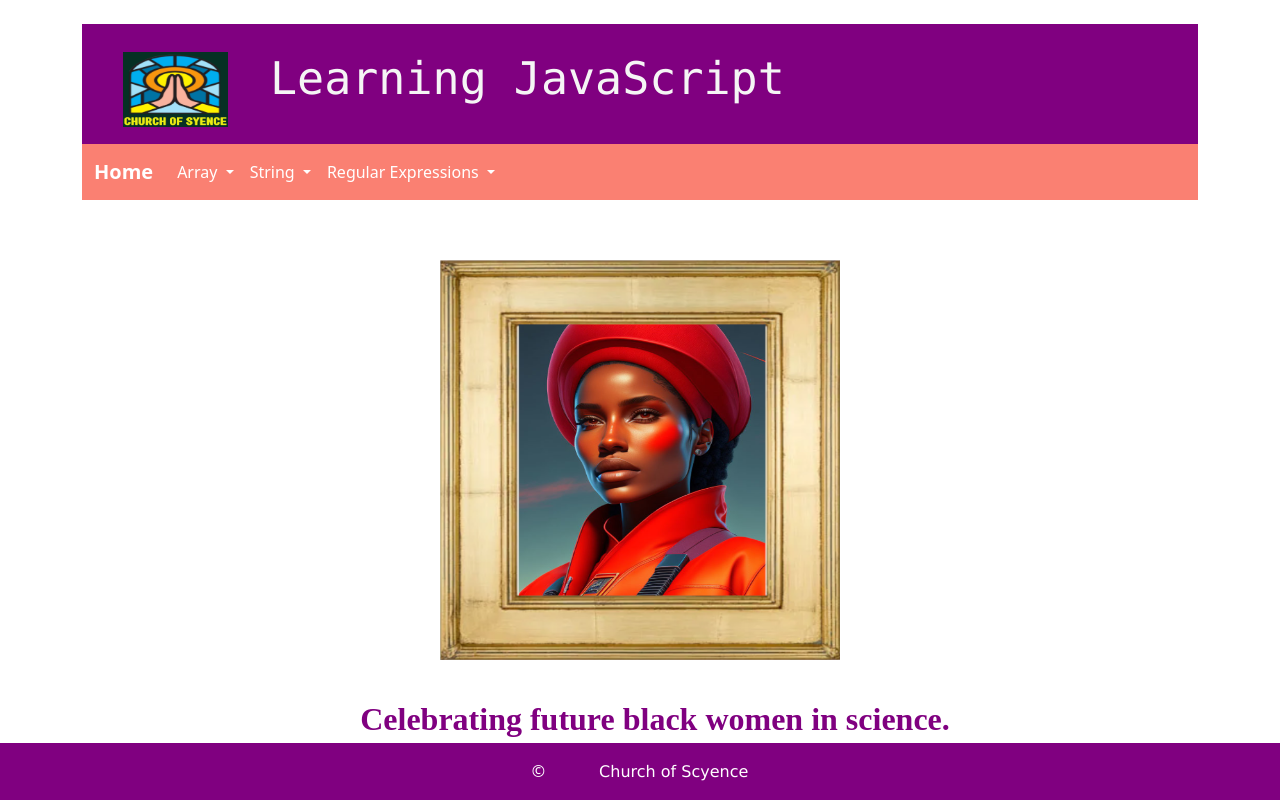
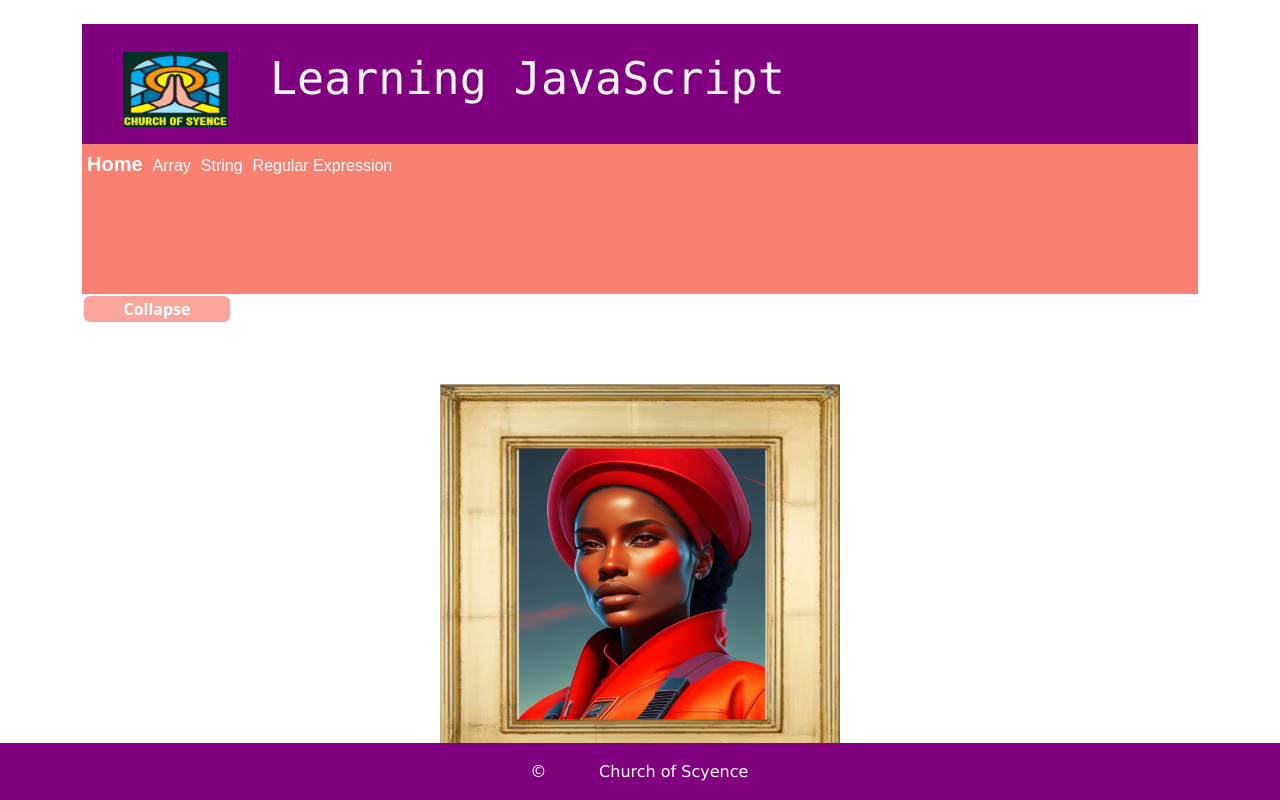
Before and after one commit to johnnycowboy3033/software-learning-js, an Angular app: page / in a window 1280 px wide. Shown: the top 800 px of the page. Built offline with nearby package versions, Linux system fonts and the light colour scheme.

Commit message:
Bread Crumb Navigation

```diff
--- a/src/app/components/navbar/navbar.component.css
+++ b/src/app/components/navbar/navbar.component.css
@@ -27,3 +27,36 @@
     margin-left: .5em;
   }
 }
+
+#MenuSelect{
+  border-radius: 8px;
+  background-color:#fba69c;
+  border: 2px solid ghostwhite;
+  font-size: 16px;
+  width: 150px;
+  color:white;
+}
+
+ .beadCrumb{
+  background: none!important;
+  border: none;
+  padding: 5px !important;
+  /*optional*/
+  font-family: arial, sans-serif;
+  /*input has OS specific font-family*/
+  color: white;
+  cursor: pointer;
+}
+
+table{
+    margin-left: 30px;
+}
+
+ .hidden{
+     display:none;
+ }
+
+a {
+    margin: 10px;
+    color:white;
+}
--- a/src/app/components/navbar/navbar.component.html
+++ b/src/app/components/navbar/navbar.component.html
@@ -1,4 +1,49 @@
-<nav class="navbar navbar-expand-lg navbar-dark" style="background-color: salmon;">
+<div *ngIf="showBreadCrumbs; else elseBlock">
+  <div style="background-color: salmon; height:150px">
+
+    <button [ngClass]="[home]"  (click)="ListMenu({ 'Name':'Home'} )"  >Home</button>
+
+    <button [ngClass]="[mainArray]" (click)="ListMenu({ 'Name':'Array'} )"  >Array</button>
+    <button [ngClass]="[mainString]" (click)="ListMenu({ 'Name':'String'} )"  >String</button>
+    <button [ngClass]="[mainRegExpr]" (click)="ListMenu({ 'Name':'Regular Expression'} )"  >Regular Expression</button>
+
+    <button [ngClass]="[arrayMethodCalls]" (click)="ListMenu({ 'Name':'Array Method Calls'} )"  >Array -> Method Calls</button>
+    <button [ngClass]="[arrayDataStructures]" (click)="ListMenu({ 'Name':'Array Data Structures'} )"  >Data Structures</button>
+    <button [ngClass]="[arrayFunctionCalls]" (click)="ListMenu({ 'Name':'Array Function Calls'} )"  >Function Calls</button>
+
+    <div *ngIf="showArrayMethodCalls; else elseBlockArrayMethodCalls">
+      <table>
+
+        <tr>
+          <td><a class="dropdown-item" href="Array/Concatenate">Concatenate</a></td>
+          <td><a class="dropdown-item" href="Array/Copy_Within">Copy Within</a></td>
+          <td><a class="dropdown-item" href="Array/Fill">Fill</a></td>
+          <td><a class="dropdown-item" href="Array/Includes">Includes</a></td>
+          <td><a class="dropdown-item" href="Array/Index_Of">Index Of</a></td>
+          <td><a class="dropdown-item" href="Array/IsArray">Is Array</a></td>
+          <td><a class="dropdown-item" href="Array/Join">Join</a></td>
+          <td><a class="dropdown-item" href="Array/Last_Index_Of">Last Index Of</a></td>
+          <td><a class="dropdown-item" href="Array/Reverse">Reverse</a></td>
+          <td><a class="dropdown-item" href="Array/Slice">Slice</a></td>
+          <td><a class="dropdown-item" href="Array/Splice">Splice</a></td>
+          <td><a class="dropdown-item" href="Array/To_String">To String</a></td>
+          <td><a class="dropdown-item" href="Array/Value_Of">Value Of</a></td>
+          <td></td>
+          <td></td>
+        </tr>
+      </table>
+    </div>
+    <div>
+      <ng-template #elseBlockArrayMethodCalls>
+      </ng-template>
+    </div>
+
+  </div>
+</div>
+<div>
+  <ng-template #elseBlock>
+
+    <nav class="navbar navbar-expand-lg navbar-dark" style="background-color: salmon; height:75px">
       <div class="container-fluid">
         <a class="navbar-brand fw-bold" href="#">Home</a>
         <button class="navbar-toggler" type="button" data-bs-toggle="collapse" data-bs-target="#navbarSupportedContent" aria-controls="navbarSupportedContent" aria-expanded="false" aria-label="Toggle navigation">
@@ -262,3 +307,9 @@
         </div>
       </div>
     </nav>
+
+
+  </ng-template>
+</div>
+
+<button id="MenuSelect" (click)="changeMenu()" > <b>{{buttonLabel}} </b> </button>
--- a/src/app/components/navbar/navbar.component.ts
+++ b/src/app/components/navbar/navbar.component.ts
@@ -7,4 +7,77 @@ import { Component } from '@angular/core';
 })
 export class NavbarComponent {
 
+  showBreadCrumbs:boolean = true;
+  buttonLabel:string = "Collapse";
+
+  changeMenu(){
+    //Toggle button label between Collapse and Expand
+    this.showBreadCrumbs = !this.showBreadCrumbs;
+
+    if(this.showBreadCrumbs){
+      this.buttonLabel = "Collapse";
+    }else{
+      this.buttonLabel = "Expand";
+
+    }
+  };
+
+  home:string= "fs-5 fw-bold beadCrumb";
+
+  mainArray:string = "beadCrumb";
+  mainString:string = "beadCrumb";
+  mainRegExpr:string = "beadCrumb";
+
+  showMain(){
+    this.mainArray = "beadCrumb";
+    this.mainString = "beadCrumb";
+    this.mainRegExpr =  "beadCrumb";
+  }
+  hideMain(){
+    this.mainArray =  "hidden";
+    this.mainString =  "hidden";
+    this.mainRegExpr =   "hidden";
+  }
+
+  arrayMethodCalls:string = "hidden";
+  showArrayMethodCalls:boolean = false;
+  arrayDataStructures:string = "hidden";
+  arrayFunctionCalls:string = "hidden";
+
+  showArray(){
+    this.arrayMethodCalls = "beadCrumb";
+    this.arrayDataStructures = "beadCrumb";
+    this.arrayFunctionCalls = "beadCrumb";
+  }
+
+  hideArray(){
+    this.arrayMethodCalls = "hidden";
+    this.arrayDataStructures = "hidden";
+    this.arrayFunctionCalls = "hidden";
+  }
+
+
+
+  ListMenu(data:any){
+
+    if(data.Name == "Home"){
+      this.showMain();
+      this.hideArray();
+
+      this.showArrayMethodCalls = false;
+    }
+
+    if( data.Name == "Array"){
+      this.hideMain();
+      this.showArray();
+    }
+
+    if( data.Name == "Array Method Calls"){
+      this.showArrayMethodCalls = true;
+    }
+
+  };
+
+
+
 }
```
Lines whose indentation alone changed are shown as unchanged.
